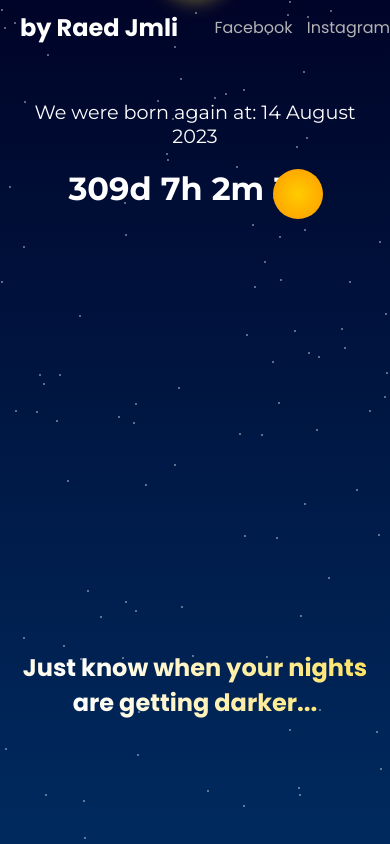
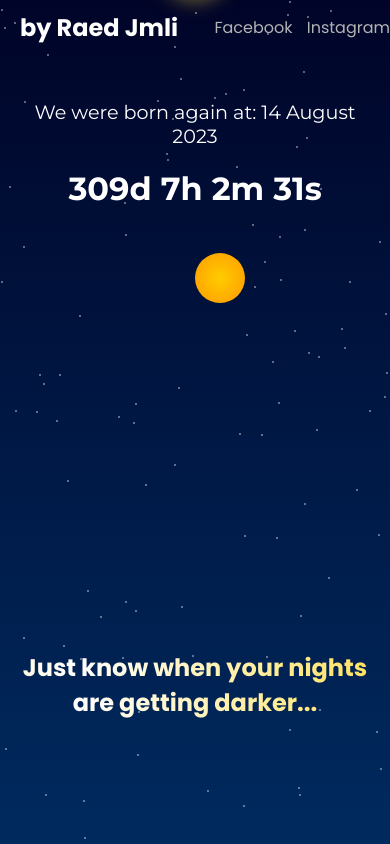
Before and after one commit to raedjemliii/madeForPenny, a plain HTML site: page index.html in a window 390 px wide. Shown: the top 844 px of the page. Drawn offline with Linux system fonts and the light colour scheme.

Commit message:
Update styles.css

```diff
--- a/styles.css
+++ b/styles.css
@@ -101,7 +101,6 @@ body {
     }
 }
 
-/* Stars and Planets Styles */
 .stars {
     position: fixed;
     top: 0;
@@ -132,6 +131,14 @@ body {
     border-radius: 50%;
     top: 20%;
     left: 70%;
+}
+
+/* Move the planet on smaller screens */
+@media (max-width: 480px) {
+    .planet {
+        top: 30%; /* Adjust as needed */
+        left: 50%; /* Adjust as needed */
+    }
 }
 
 .sun {
```
